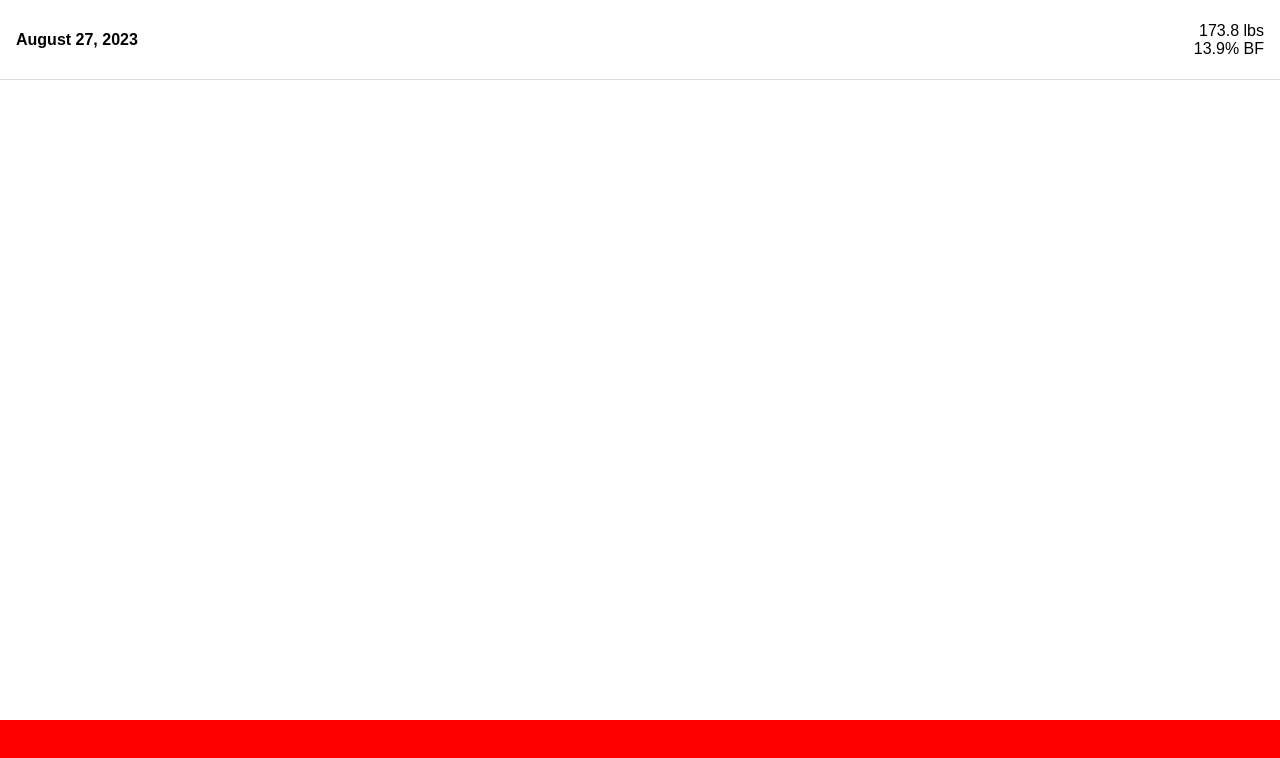
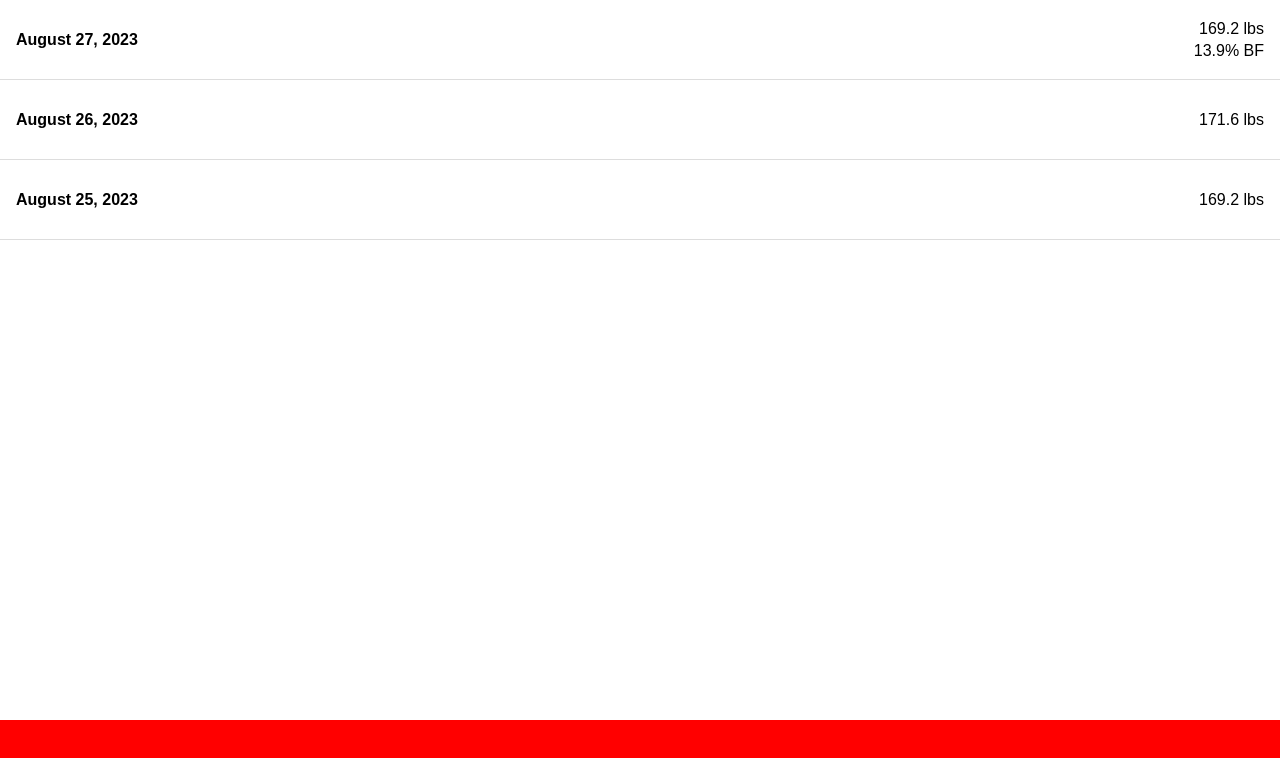
Before and after one commit to Tsmith18256/my-health-app-web, a SvelteKit app: page /bodycomp/log in a window 1280 px wide. Shown: the top 758 px of the page. Built offline with nearby package versions, Linux system fonts and the light colour scheme.

Commit message:
Add props to body comp list item

```diff
--- a/src/lib/components/body-comp-list-item.svelte
+++ /dev/null
@@ -1,28 +0,0 @@
-<div class="item-container">
-  <strong>August 27, 2023</strong>
-
-  <div class="right-side-container">
-    <span>173.8 lbs</span>
-    <span>13.9% BF</span>
-  </div>
-</div>
-
-<style>
-  .item-container {
-    display: flex;
-    align-items: center;
-    justify-content: space-between;
-
-    height: 5rem;
-    padding: 0 1rem;
-
-    border-bottom: 1px solid #DDD;
-  }
-
-  .right-side-container {
-    display: flex;
-    flex-direction: column;
-    align-items: end;
-    justify-content: space-between;
-  }
-</style>
--- /dev/null
+++ b/src/lib/components/body-comp-list-item/body-comp-list-item.svelte
@@ -0,0 +1,37 @@
+<script lang="ts">
+	export let date: string;
+	export let weight: string;
+	export let bodyFat: string | undefined;
+</script>
+
+<div class="item-container">
+	<strong>{date}</strong>
+
+	<div class="right-side-container">
+		<span>{weight} lbs</span>
+		{#if bodyFat}
+			<span>13.9% BF</span>
+		{/if}
+	</div>
+</div>
+
+<style>
+	.item-container {
+		display: flex;
+		align-items: center;
+		justify-content: space-between;
+
+		height: 5rem;
+		padding: 0 1rem;
+
+		border-bottom: 1px solid #ddd;
+	}
+
+	.right-side-container {
+		display: flex;
+		flex-direction: column;
+		align-items: end;
+		justify-content: space-between;
+    gap: 0.25rem;
+	}
+</style>
--- a/src/routes/bodycomp/log/+page.svelte
+++ b/src/routes/bodycomp/log/+page.svelte
@@ -1,5 +1,24 @@
-<script>
-  import BodyCompListItem from '$lib/components/body-comp-list-item.svelte';
+<script lang="ts">
+  import BodyCompListItem from '$lib/components/body-comp-list-item/body-comp-list-item.svelte';
+  import type { IBodyCompListItemProps } from '$lib/components/body-comp-list-item/body-comp-list-item.types';
+
+  const entries: IBodyCompListItemProps[] = [
+    {
+      date: 'August 27, 2023',
+      weight: '169.2',
+      bodyFat: '13.7'
+    },
+    {
+      date: 'August 26, 2023',
+      weight: '171.6'
+    },
+    {
+      date: 'August 25, 2023',
+      weight: '169.2'
+    }
+  ];
 </script>
 
-<BodyCompListItem />
+{#each entries as entry}
+  <BodyCompListItem date={entry.date} weight={entry.weight} bodyFat={entry.bodyFat} />
+{/each}
```
Also changed, not shown: src/lib/components/body-comp-list-item/body-comp-list-item.types.ts (added, +14 -0 lines), src/routes/bodycomp/log.svelte (deleted).
